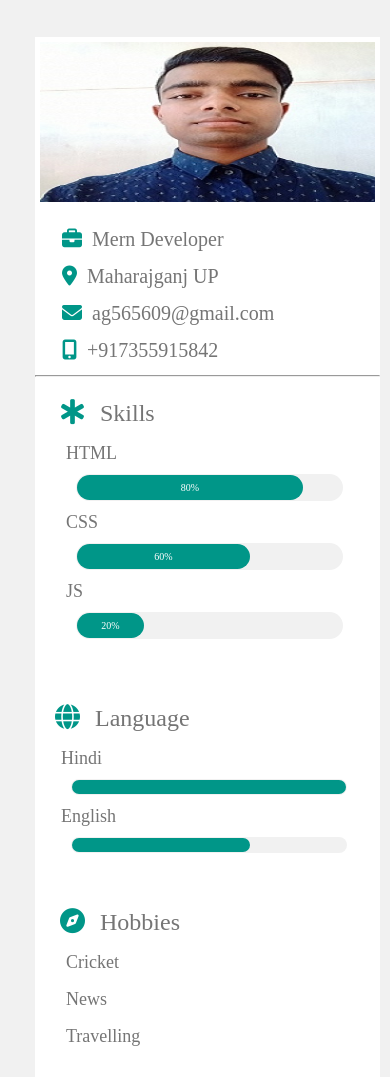
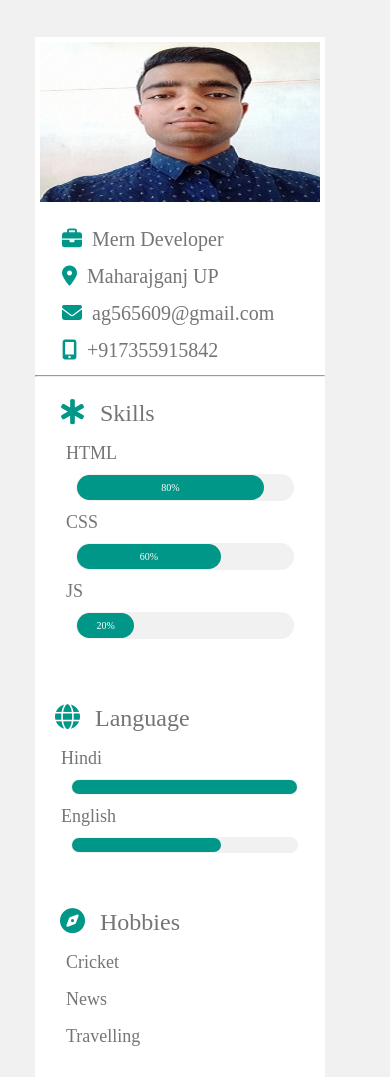
Before and after one commit to AKgupta22/portfolio, a plain HTML site: page index.html in a window 390 px wide. Shown: the top 1077 px of the page. Drawn offline with Linux system fonts and the light colour scheme.

Commit message:
Update phone.css

```diff
--- a/css/phone.css
+++ b/css/phone.css
@@ -8,7 +8,7 @@ html, body {
 #main-body {
     display: flex;
     flex-direction: column;
-    width: 95%;
+    width: 80%;
     height: 185rem;
 }
 /* left section  */
```
